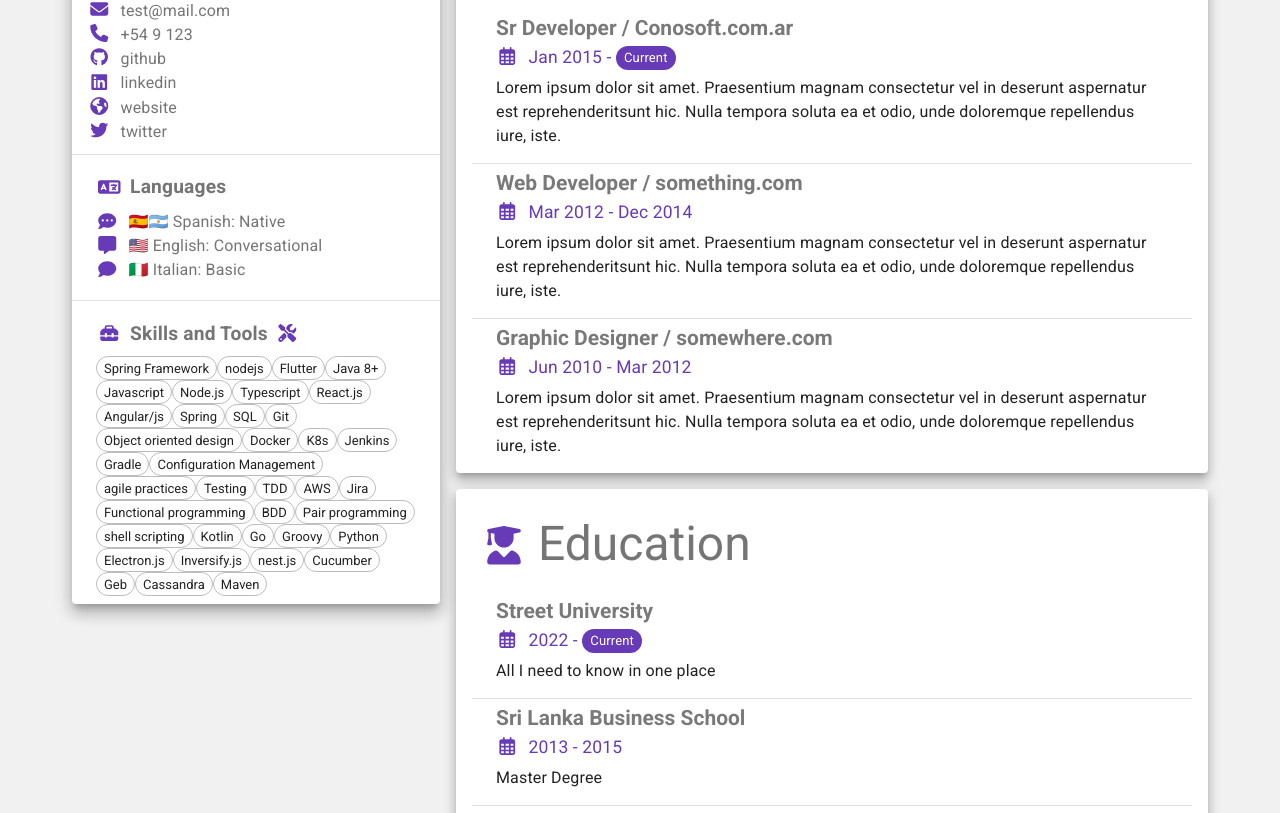
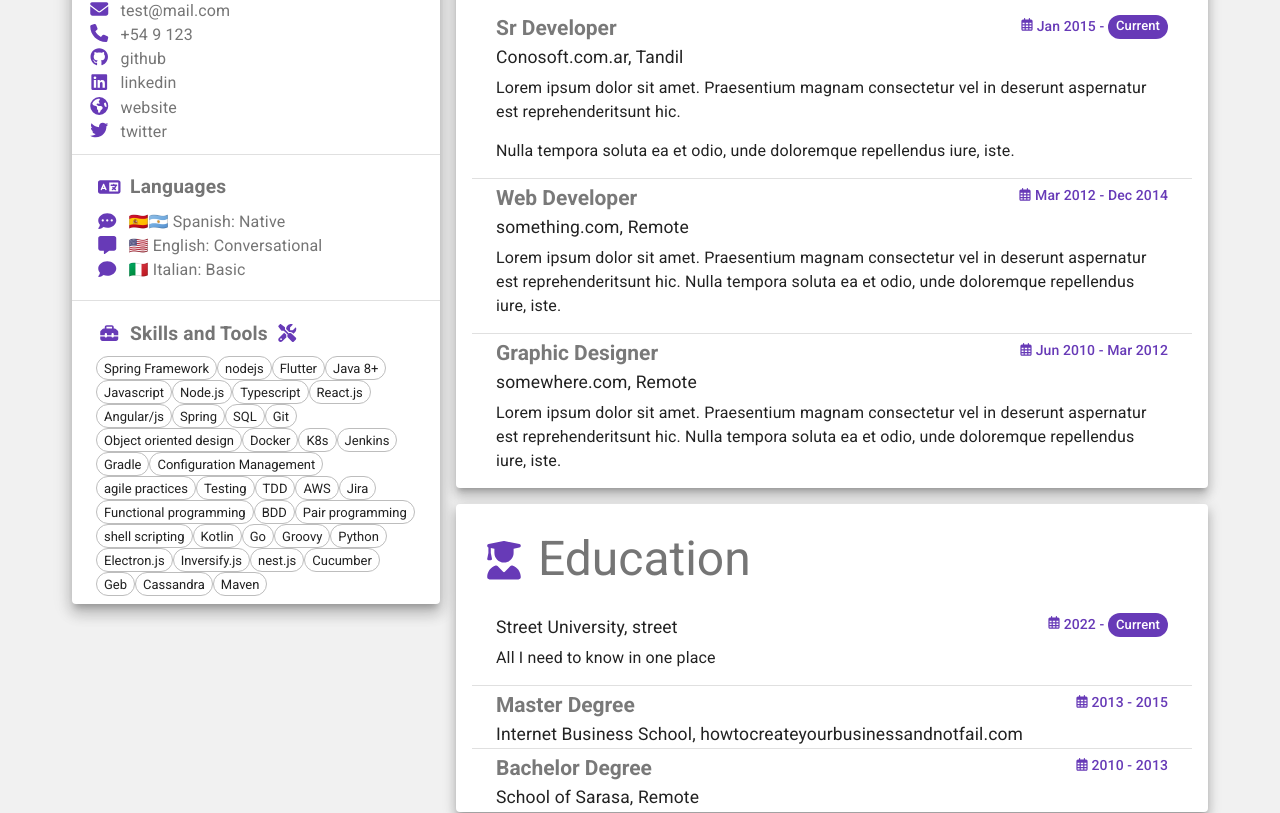
Before and after one commit to fmillone/react-web-resume, a React (Create React App) app: page / in a window 1280 px wide. Shown: the part 289-1102 px from the top of the page. Built offline with nearby package versions, Linux system fonts and the light colour scheme.

Commit message:
refactored content description

```diff
--- a/src/components/Content.tsx
+++ b/src/components/Content.tsx
@@ -1,9 +1,10 @@
 import { faSuitcase, faUser, faUserGraduate, IconDefinition } from "@fortawesome/free-solid-svg-icons";
 import { faCalendarDays } from "@fortawesome/free-regular-svg-icons";
 import { Chip, Divider, Paper, Stack, styled, Typography } from "@mui/material";
-import { Container } from "@mui/system";
+import { Container, SxProps } from "@mui/system";
 import { contentSx, ResumeIcon } from "./common";
 import { resumeService } from "../services/ResumeService";
+import React from "react";
 
 const ContentText = styled(Typography)({
   marginTop: 5,
@@ -38,20 +39,24 @@ export function Content() {
 
 interface ContentDescriptionProps {
   title: string;
-  children: JSX.Element,
+  children?: JSX.Element | JSX.Element[],
   startDate: string;
   endDate?: string;
+  company?: string;
+  place?: string;
 }
 const currentJobLabel = (<Chip label="Current" size="small" color="primary" />);
-function ContentDescription({ title, children, startDate, endDate }: ContentDescriptionProps) {
+const iconSx: SxProps = { fontSize: '0.8rem', marginRight: 0.2, marginBottom: 0.1 };
+function ContentDescription({ title, children, startDate, endDate, company, place }: ContentDescriptionProps) {
   const end = endDate || currentJobLabel;
   return (
     <Container sx={contentSx}>
-      <Typography variant="h5" >{title}</Typography>
-      <Typography variant="h6" sx={{ color: 'primary.main' }} >
-        <ResumeIcon icon={faCalendarDays} />
+      <Typography variant="subtitle2" sx={{ color: 'primary.main', float: 'right' }} >
+        <ResumeIcon icon={faCalendarDays} sx={iconSx} />
         {startDate} - {end}
       </Typography>
+      <Typography variant="h5" >{title}</Typography>
+      <Typography variant="h6" >{company}, {place}</Typography>
       {children}
     </Container>
   );
@@ -85,11 +90,22 @@ function CardHeading({ icon, children }: CardHeadingProps) {
   );
 }
 
-function toContentDescription({ title, startDate, endDate, description }: any, index: number, list: any[]) {
+
+function joinDescriptions(description?:string| string[]) {
+  if(description) {
+    if(Array.isArray(description)) {
+      return  description.map((it, i) => <ContentText key={i}>{it}</ContentText>);
+    } else {
+      return <ContentText>{description}</ContentText>;
+    }
+  }
+}
+
+function toContentDescription({ description, ...rest }: any, index: number, list: any[]) {
   return (
     <div key={index}>
-      <ContentDescription title={title} startDate={startDate} endDate={endDate}>
-        <ContentText>{description}</ContentText>
+      <ContentDescription {...rest} >
+        {joinDescriptions(description)}
       </ContentDescription>
       {list.length - 1 === index ? '' : <ContentDivider />}
     </div>
--- a/src/components/Footer.tsx
+++ b/src/components/Footer.tsx
@@ -13,7 +13,7 @@ export const Footer = () => {
   return (
     <Box sx={boxSx} component="footer">
       <Typography variant="subtitle1" align="center">
-        <Link color="inherit" href="https://github.com/fmillone/web-cv">
+        <Link color="inherit" href="https://github.com/fmillone/react-web-resume">
           Source Code
           <ResumeIcon sx={{ marginLeft: 1, color: 'primary.contrastText' }} icon={faGithub} />
         </Link>
--- a/src/data/resume-data.json
+++ b/src/data/resume-data.json
@@ -18,40 +18,53 @@
   ],
   "experience": [
     {
-      "title": "Sr Developer / Conosoft.com.ar",
+      "title": "Sr Developer",
       "startDate": "Jan 2015",
-      "description": "Lorem ipsum dolor sit amet. Praesentium magnam consectetur vel in deserunt aspernatur est reprehenderitsunt hic. Nulla tempora soluta ea et odio, unde doloremque repellendus iure, iste."
+      "description": [
+        "Lorem ipsum dolor sit amet. Praesentium magnam consectetur vel in deserunt aspernatur est reprehenderitsunt hic.",
+        "Nulla tempora soluta ea et odio, unde doloremque repellendus iure, iste."
+      ],
+      "company": "Conosoft.com.ar",
+      "place":"Tandil"
     },
     {
-      "title": "Web Developer / something.com",
+      "title": "Web Developer",
       "startDate": "Mar 2012",
       "endDate": "Dec 2014",
-      "description": "Lorem ipsum dolor sit amet. Praesentium magnam consectetur vel in deserunt aspernatur est reprehenderitsunt hic. Nulla tempora soluta ea et odio, unde doloremque repellendus iure, iste."
+      "description": "Lorem ipsum dolor sit amet. Praesentium magnam consectetur vel in deserunt aspernatur est reprehenderitsunt hic. Nulla tempora soluta ea et odio, unde doloremque repellendus iure, iste.",
+      "company": "something.com",
+      "place":"Remote"
     },
     {
-      "title": "Graphic Designer / somewhere.com",
+      "title": "Graphic Designer",
       "startDate": "Jun 2010",
       "endDate": "Mar 2012",
-      "description": "Lorem ipsum dolor sit amet. Praesentium magnam consectetur vel in deserunt aspernatur est reprehenderitsunt hic. Nulla tempora soluta ea et odio, unde doloremque repellendus iure, iste."
+      "description": "Lorem ipsum dolor sit amet. Praesentium magnam consectetur vel in deserunt aspernatur est reprehenderitsunt hic. Nulla tempora soluta ea et odio, unde doloremque repellendus iure, iste.",
+      "company": "somewhere.com",
+      "place":"Remote"
     }
   ],
   "education": [
     {
-      "title": "Street University",
+      "title": " ",
       "startDate": "2022",
-      "description": "All I need to know in one place"
+      "description": "All I need to know in one place",
+      "company":"Street University",
+      "place": "street"
     },
     {
-      "title": "Sri Lanka Business School",
+      "title": "Master Degree",
       "startDate": "2013",
       "endDate": "2015",
-      "description": "Master Degree"
+      "company": "Internet Business School",
+      "place": "howtocreateyourbusinessandnotfail.com"
     },
     {
-      "title": "School of Sarasa",
+      "title": "Bachelor Degree",
       "startDate": "2010",
       "endDate": "2013",
-      "description": "Bachelor Degree"
+      "company": "School of Sarasa",
+      "place":"Remote"
     }
   ],
   "skills": [
--- a/src/services/ResumeService.ts
+++ b/src/services/ResumeService.ts
@@ -15,7 +15,9 @@ interface Experience {
   title: string;
   startDate: string;
   endDate?: string;
-  description: string;
+  description?: string | string[];
+  company?: string;
+  place?: string;
 }
 
 interface Contact {
```
